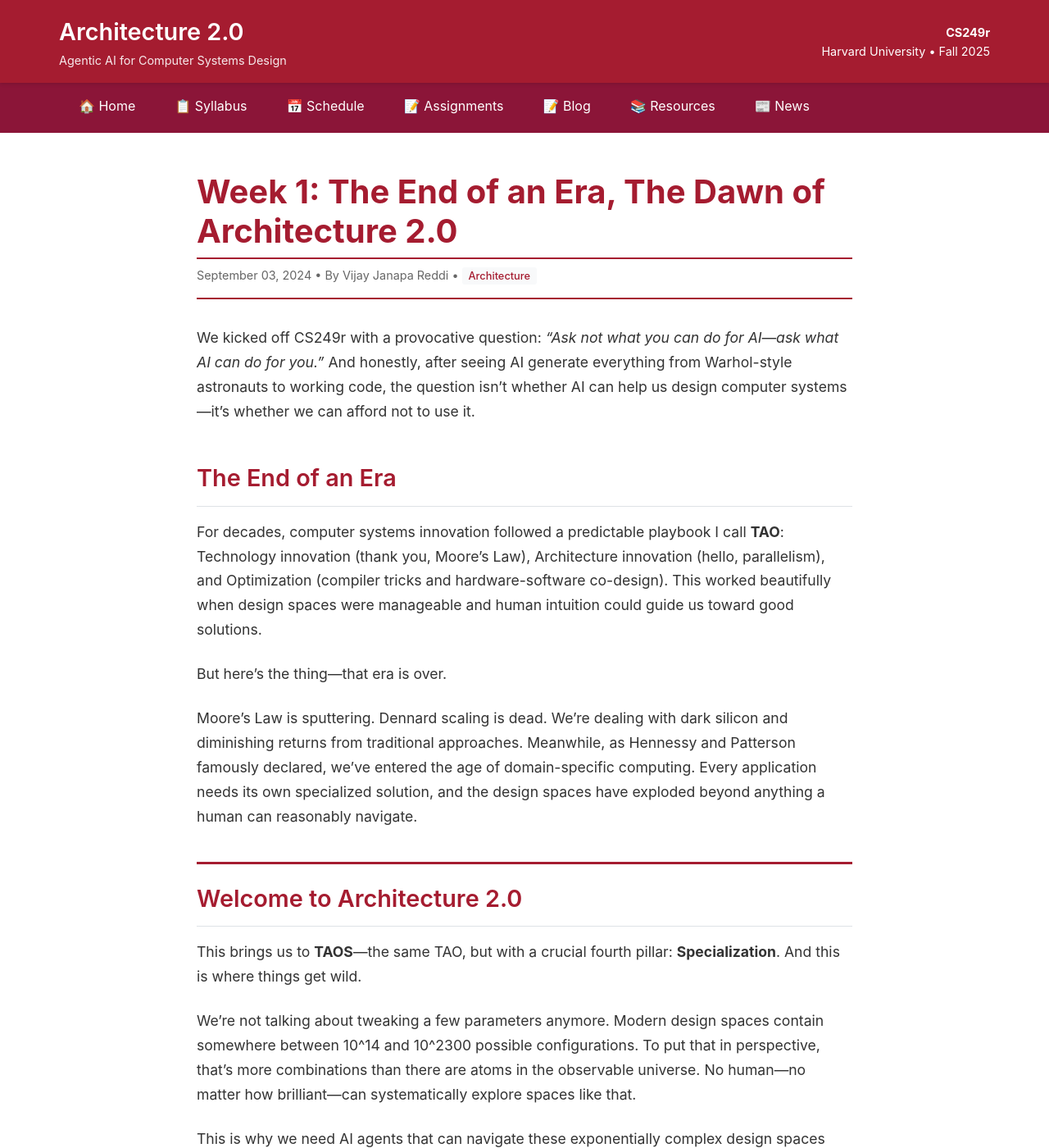
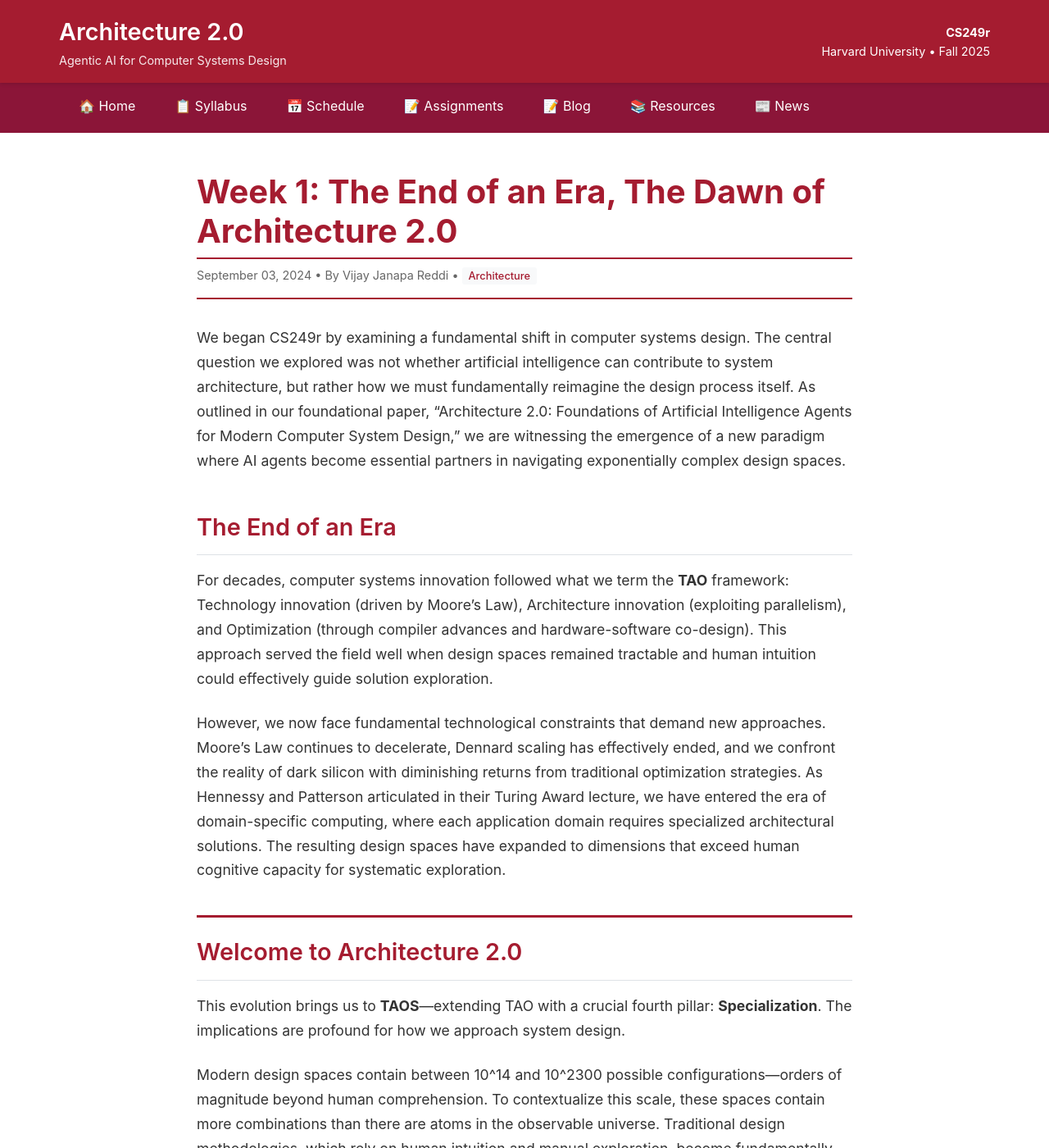
Before and after one commit to harvard-edge/cs249r_fall2025, a Jekyll site: the page built from _posts/2024-09-03-week-1-architecture-2-0.md, in a window 1280 px wide and 1400 px high. Shown: the whole window at 82% size. Built offline with Jekyll 4.4.1, drawn with Linux system fonts in a browser that asks for light colours; comment, search, counter and statistics services are not loaded; some of the changed text lies outside the part shown.

Commit message:
Enhance blog posts with professional academic tone and proper citations
Updated all blog posts and blog-writer agent to maintain a professional
academic tone suitable for both internal class use and external sharing.

Added proper paper citations with full titles and authors for all weeks.
Removed casual language in favor of scholarly precision while maintaining
accessibility for graduate students and practitioners.

The blog now maintains the rigor expected of a Harvard graduate course.

```diff
--- a/_posts/2024-09-03-week-1-architecture-2-0.md
+++ b/_posts/2024-09-03-week-1-architecture-2-0.md
@@ -7,36 +7,41 @@
 permalink: /blog/2024/09/03/week-1-architecture-2-0/
 ---
 
-We kicked off CS249r with a provocative question: *"Ask not what you can do for AI—ask what AI can do for you."* And honestly, after seeing AI generate everything from Warhol-style astronauts to working code, the question isn't whether AI can help us design computer systems—it's whether we can afford not to use it.
+We began CS249r by examining a fundamental shift in computer systems design. The central question we explored was not whether artificial intelligence can contribute to system architecture, but rather how we must fundamentally reimagine the design process itself. As outlined in our foundational paper, "Architecture 2.0: Foundations of Artificial Intelligence Agents for Modern Computer System Design," we are witnessing the emergence of a new paradigm where AI agents become essential partners in navigating exponentially complex design spaces.
 
 ## The End of an Era
 
-For decades, computer systems innovation followed a predictable playbook I call **TAO**: Technology innovation (thank you, Moore's Law), Architecture innovation (hello, parallelism), and Optimization (compiler tricks and hardware-software co-design). This worked beautifully when design spaces were manageable and human intuition could guide us toward good solutions.
+For decades, computer systems innovation followed what we term the **TAO** framework: Technology innovation (driven by Moore's Law), Architecture innovation (exploiting parallelism), and Optimization (through compiler advances and hardware-software co-design). This approach served the field well when design spaces remained tractable and human intuition could effectively guide solution exploration.
 
-But here's the thing—that era is over.
-
-Moore's Law is sputtering. Dennard scaling is dead. We're dealing with dark silicon and diminishing returns from traditional approaches. Meanwhile, as Hennessy and Patterson famously declared, we've entered the age of domain-specific computing. Every application needs its own specialized solution, and the design spaces have exploded beyond anything a human can reasonably navigate.
+However, we now face fundamental technological constraints that demand new approaches. Moore's Law continues to decelerate, Dennard scaling has effectively ended, and we confront the reality of dark silicon with diminishing returns from traditional optimization strategies. As Hennessy and Patterson articulated in their Turing Award lecture, we have entered the era of domain-specific computing, where each application domain requires specialized architectural solutions. The resulting design spaces have expanded to dimensions that exceed human cognitive capacity for systematic exploration.
 
 ## Welcome to Architecture 2.0
 
-This brings us to **TAOS**—the same TAO, but with a crucial fourth pillar: **Specialization**. And this is where things get wild.
+This evolution brings us to **TAOS**—extending TAO with a crucial fourth pillar: **Specialization**. The implications are profound for how we approach system design.
 
-We're not talking about tweaking a few parameters anymore. Modern design spaces contain somewhere between 10^14 and 10^2300 possible configurations. To put that in perspective, that's more combinations than there are atoms in the observable universe. No human—no matter how brilliant—can systematically explore spaces like that.
+Modern design spaces contain between 10^14 and 10^2300 possible configurations—orders of magnitude beyond human comprehension. To contextualize this scale, these spaces contain more combinations than there are atoms in the observable universe. Traditional design methodologies, which rely on human intuition and manual exploration, become fundamentally inadequate at this scale.
 
-This is why we need AI agents that can navigate these exponentially complex design spaces automatically. It's not about replacing human expertise; it's about augmenting it with systems that can explore solution spaces too vast for manual analysis.
+This computational intractability necessitates AI agents capable of navigating these exponentially complex design spaces. As we discussed in "Architecture 2.0: Why Computer Architects Need a Data-Centric AI Gymnasium," the goal is not to replace human expertise but to augment it with systems capable of systematic exploration at scales beyond human capacity.
 
-## The North Star
+## The Vision for Agentic Design
 
-Imagine being able to say: *"Act like an architect—design me a custom 64-bit RISC-V processor with full vector extension support and optimize it for less than 3 Watt TDP in a 7nm LP process node using the TSMC plugin library."*
+Consider the transformative potential: natural language specifications directly translated into optimized hardware implementations. For instance, requesting "a custom 64-bit RISC-V processor with full vector extension support, optimized for less than 3 Watt TDP in a 7nm LP process node." This represents not speculative fiction but the tangible direction of our field, where AI agents handle the complexity of translating high-level requirements into detailed implementations.
 
-That's not science fiction. That's where we're heading.
+## Papers That Shaped Our Discussion
 
-## What's Next?
+Our exploration this week drew primarily from two foundational papers:
 
-Next week, I will continue to cover some introductory material. And soon we'll start our class journey through the computing stack, beginning with AI for software. Code generation is the most accessible entry point as it's where we can clearly see both the incredible promise and the current limitations of AI in systems design. We'll explore what it really takes to move from "impressive demos" to "production-ready tools."
+- **"Architecture 2.0: Foundations of Artificial Intelligence Agents for Modern Computer System Design"** - This paper establishes the theoretical framework for AI-driven architecture design, introducing the concept of agentic design methodologies that can navigate exponentially complex design spaces.
 
-The slides are posted below, and I'm curious to hear your thoughts on the research challenges we outlined: datasets, algorithms, best practices, workforce training, and infrastructure. Which of these do you think will be the biggest bottleneck?
+- **"Architecture 2.0: Why Computer Architects Need a Data-Centric AI Gymnasium"** - This companion piece addresses the critical infrastructure challenge: how do we create environments where AI agents can learn and evaluate architectural decisions effectively?
 
-## Resources
+## Looking Ahead
 
-**Materials**: [Slides](https://github.com/harvard-edge/cs249r_fall2025/releases/download/sep-3/CS249r_.Architecture.2.0.-.Part.1.pdf) • [All materials](https://github.com/harvard-edge/cs249r_fall2025/releases/tag/sep-3)
+Next week, we will delve deeper into the Architecture 2.0 paradigm, examining the QuArch dataset and exploring how we can create meaningful abstractions for intelligent systems. The journey through our three-phase curriculum—AI for Software, AI for Architecture, and AI for Chip Design—will demonstrate how these concepts apply across the entire computing stack.
+
+The research challenges we identified—datasets, algorithms, best practices, workforce training, and infrastructure—each present significant opportunities for contribution. The question for our field is not which single challenge to address, but how to coordinate progress across all fronts.
+
+## Course Materials
+
+- [Week 1 Slides](https://github.com/harvard-edge/cs249r_fall2025/releases/download/sep-3/CS249r_.Architecture.2.0.-.Part.1.pdf)
+- [Complete Materials](https://github.com/harvard-edge/cs249r_fall2025/releases/tag/sep-3)
```
Also changed, not shown: _posts/2024-09-08-week-2-fundamental-challenges.md (+19 -8 lines), _posts/2024-09-22-week-3-beyond-toy-problems.md (+10 -4 lines), .claude/agents/blog-writer.md.
